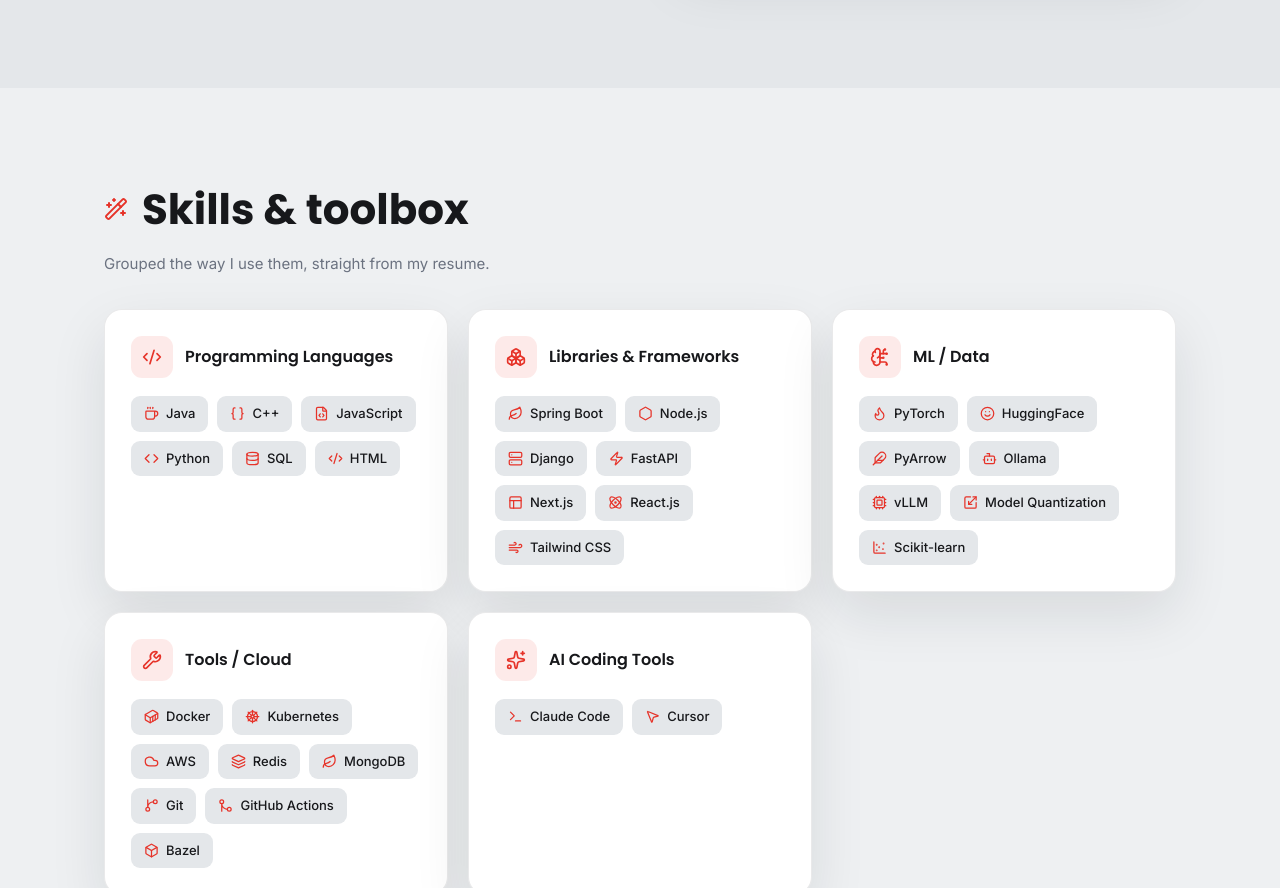
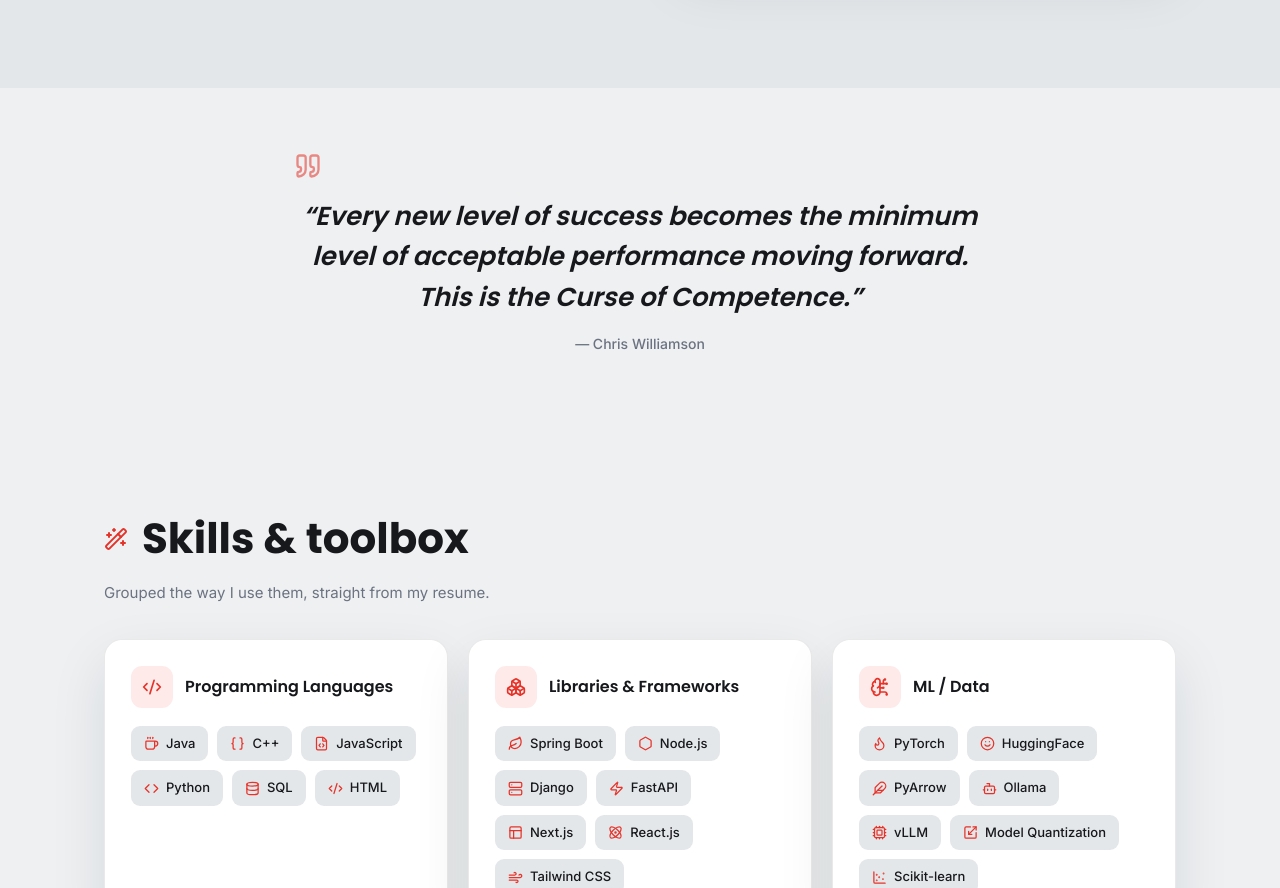
Before and after one commit to uchandar29/uchandar29.github.io, a Next.js app: page / in a window 1280 px wide. Shown: the part 1395-2283 px from the top of the page. Built offline with nearby package versions, Linux system fonts and the light colour scheme.

Commit message:
Added a QuoteSection to the website cause Why not??

```diff
--- a/app/page.tsx
+++ b/app/page.tsx
@@ -1,6 +1,7 @@
 import { Header } from "@/components/header/header";
 import { HeroSection } from "@/components/hero/hero-section";
 import { AboutSection } from "@/components/about/about-section";
+import { QuoteSection } from "@/components/quote/quote-section";
 import { SkillsSection } from "@/components/skills/skills-section";
 import { ExperienceSection } from "@/components/experience/experience-section";
 import { EducationSection } from "@/components/education/education-section";
@@ -18,6 +19,7 @@ export default function Home() {
         <Header />
         <HeroSection />
         <AboutSection />
+        <QuoteSection />
         <SkillsSection />
         <ExperienceSection />
         <EducationSection />
--- /dev/null
+++ b/components/quote/quote-section.tsx
@@ -0,0 +1,34 @@
+import { Icon } from "@/components/icon/icon";
+
+export function QuoteSection() {
+  return (
+    <section
+      style={{
+        maxWidth: 820,
+        margin: "0 auto",
+        padding: "clamp(36px, 5vw, 64px) clamp(20px, 5vw, 72px)",
+        textAlign: "center",
+      }}
+    >
+      <Icon
+        name="quote"
+        style={{ width: 28, height: 28, color: "var(--accent)", opacity: 0.55, marginBottom: 16 }}
+      />
+      <p
+        style={{
+          fontFamily: "var(--font-poppins), Poppins, sans-serif",
+          fontSize: "clamp(19px, 2.4vw, 26px)",
+          fontWeight: 600,
+          fontStyle: "italic",
+          lineHeight: 1.55,
+          color: "var(--text)",
+          margin: "0 0 16px",
+        }}
+      >
+        &ldquo;Every new level of success becomes the minimum level of acceptable performance moving forward. This is
+        the Curse of Competence.&rdquo;
+      </p>
+      <div style={{ fontSize: 14, color: "var(--muted)", fontWeight: 500 }}>— Chris Williamson</div>
+    </section>
+  );
+}
```
